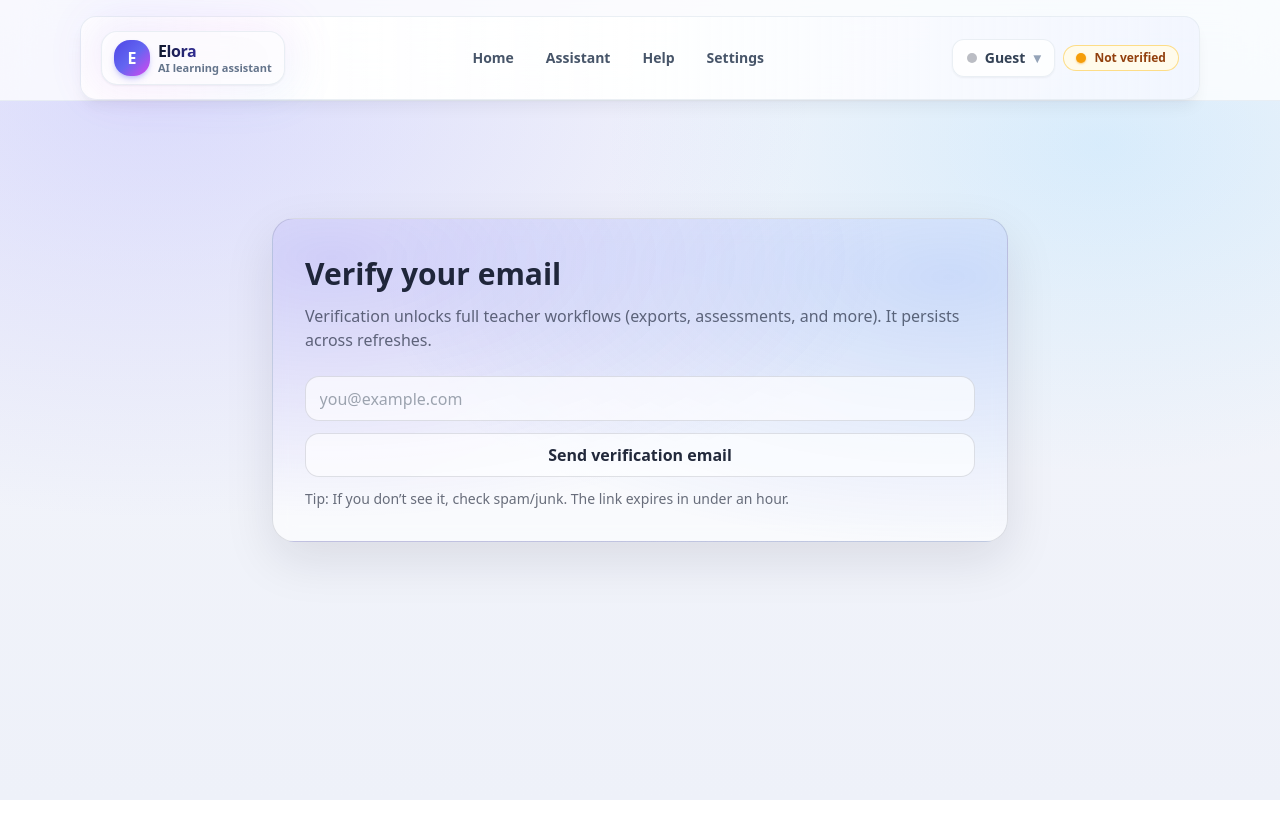
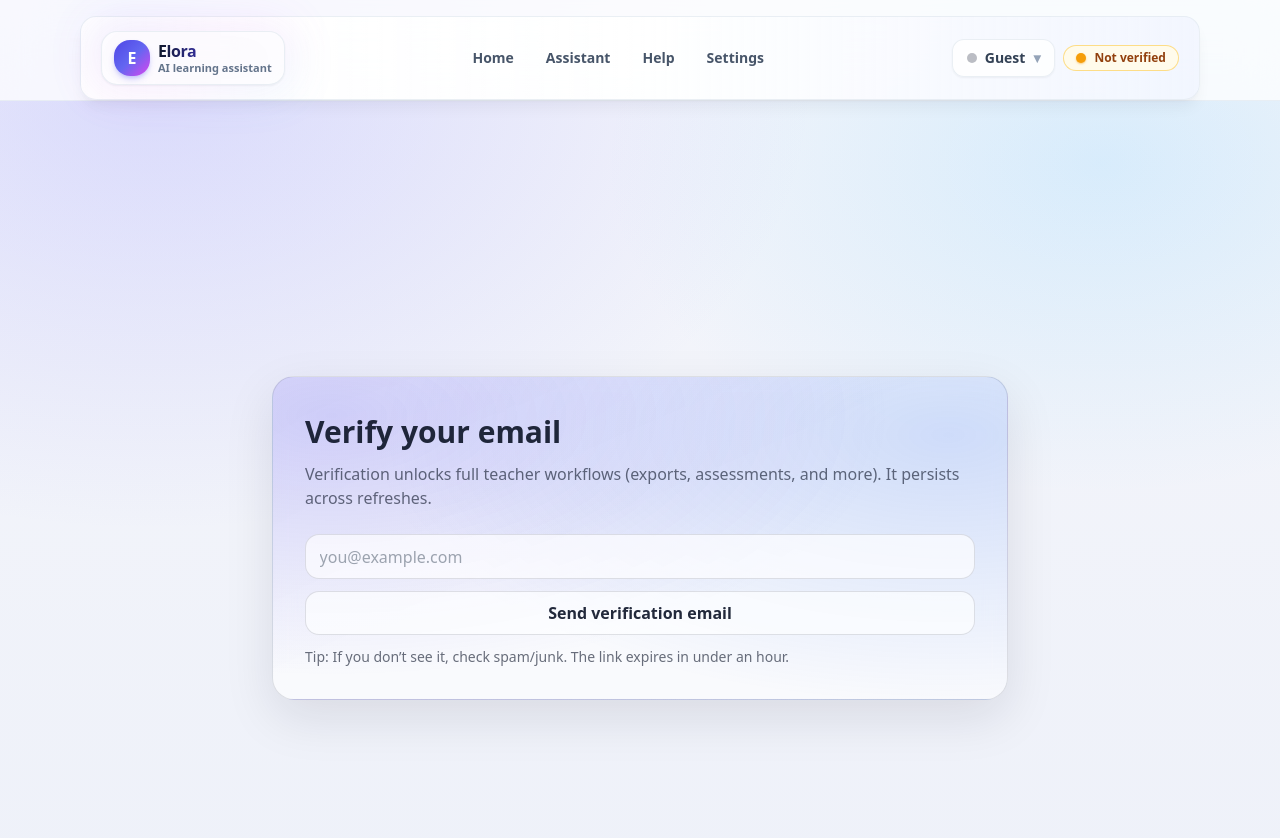
Before and after one commit to tweetharis-netizen/elora-verification-ui, a Next.js app: page /verify in a window 1280 px wide. Shown: the top 838 px of the page. Before the commit the page ends 800 px from the top, so only its background shows below. Built offline with nearby package versions, Linux system fonts and the light colour scheme; no server answers.

Commit message:
Update verify.js

```diff
--- a/pages/verify.js
+++ b/pages/verify.js
@@ -1,5 +1,6 @@
 import { useEffect, useMemo, useState } from "react";
 import { useRouter } from "next/router";
+import { motion } from "framer-motion";
 
 function mapError(code) {
   switch (code) {
@@ -98,8 +99,16 @@ export default function VerifyPage() {
   }
 
   return (
-    <div className="mx-auto max-w-3xl px-4">
-      <div className="elora-card p-6 sm:p-8">
+    <div className="mx-auto max-w-3xl px-4 flex items-center justify-center min-h-[80vh]">
+      <motion.div
+        initial={{ opacity: 0, scale: 0.95, y: 10 }}
+        animate={{ opacity: 1, scale: 1, y: 0 }}
+        transition={{ duration: 0.5, ease: "easeOut" }}
+        className="elora-card p-6 sm:p-8 w-full relative overflow-hidden"
+      >
+        <div className="absolute inset-0 bg-gradient-to-br from-indigo-500/5 via-transparent to-transparent pointer-events-none" />
+
+        <div className="relative z-10">
           <h1 className="font-black text-[clamp(22px,3vw,30px)]">Verify your email</h1>
           <p className="mt-2 elora-muted">
             Verification unlocks full teacher workflows (exports, assessments, and more). It persists across refreshes.
@@ -115,17 +124,34 @@ export default function VerifyPage() {
               autoComplete="email"
             />
 
-          <button type="button" className="elora-btn" onClick={send} disabled={sending || cooldown > 0}>
+            <motion.button
+              whileHover={{ scale: 1.01 }}
+              whileTap={{ scale: 0.99 }}
+              type="button"
+              className="elora-btn relative overflow-hidden"
+              onClick={send}
+              disabled={sending || cooldown > 0}
+            >
+              <div className="absolute inset-0 bg-gradient-to-r from-transparent via-white/10 to-transparent translate-x-[-100%] hover:translate-x-[100%] transition-transform duration-1000" />
               {sending ? "Sending…" : cooldown > 0 ? `Wait ${cooldown}s` : "Send verification email"}
-          </button>
+            </motion.button>
 
-          {status ? <div className="elora-toast">{status}</div> : null}
+            {status ? (
+              <motion.div
+                initial={{ opacity: 0, height: 0 }}
+                animate={{ opacity: 1, height: "auto" }}
+                className="elora-toast"
+              >
+                {status}
+              </motion.div>
+            ) : null}
 
             <div className="elora-muted text-sm">
               Tip: If you don’t see it, check spam/junk. The link expires in under an hour.
             </div>
           </div>
         </div>
+      </motion.div>
     </div>
   );
 }
```
Lines whose indentation alone changed are shown as unchanged.
